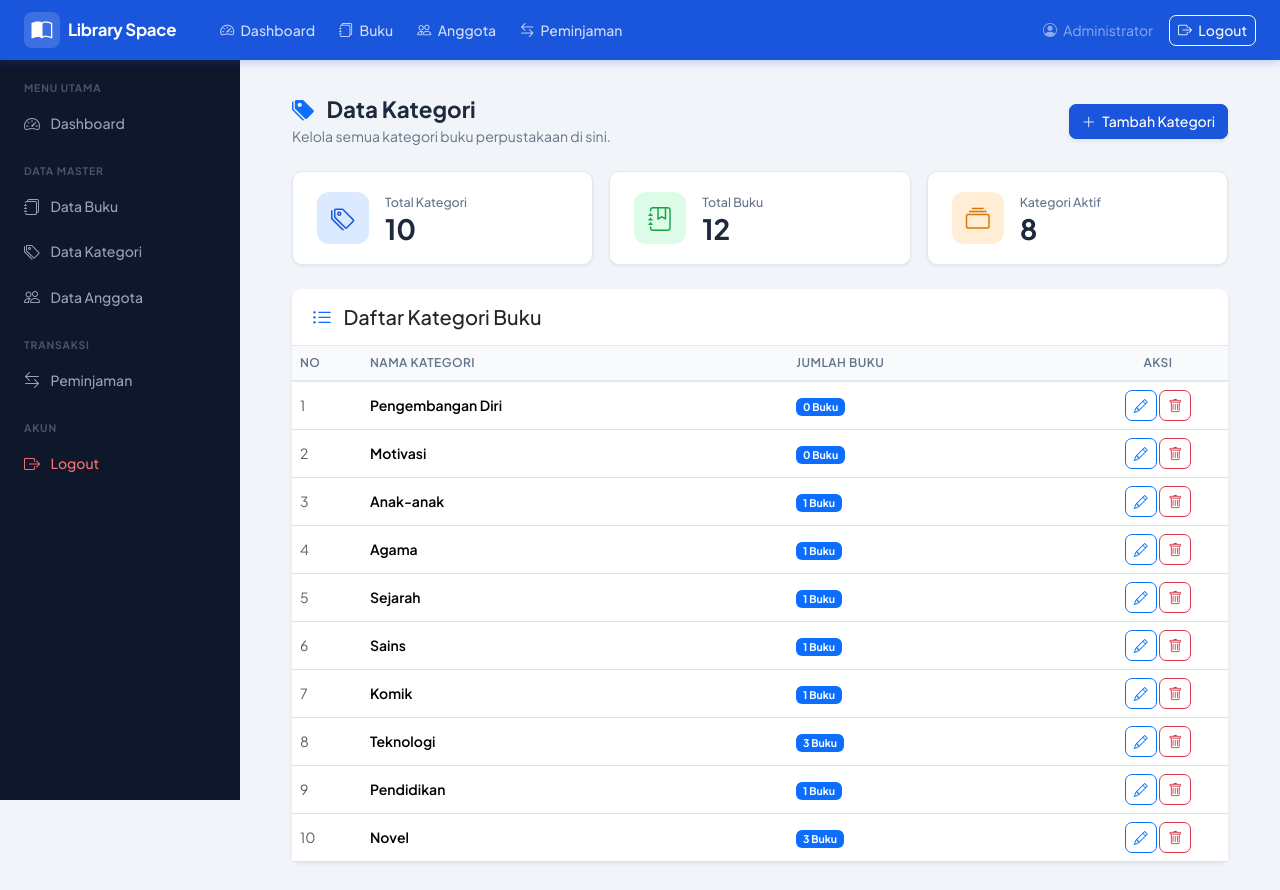
After one commit to reyhanghfra/web-perpustakaan, a PHP site: page /pages/kategori/index.php in a window 1280 px wide. The commit adds this page. Run offline with PHP 8.4, Linux system fonts and the light colour scheme; a user stored in the database is signed in; data comes from the database, SQL or seed files in the repository.

Commit message:
Menambahkan modul kategori CRUD

```diff
--- a/includes/auth_guard.php
+++ b/includes/auth_guard.php
@@ -9,6 +9,6 @@ if (session_status() === PHP_SESSION_NONE) {
 }
 
 if (!isset($_SESSION['login']) || $_SESSION['login'] !== true) {
-    header('Location: /perpustakaan/login.php');
+    header('Location: /web-perpustakaan/login.php');
     exit;
 }
--- a/includes/footer.php
+++ b/includes/footer.php
@@ -6,6 +6,6 @@
   <!-- Bootstrap 5 JS -->
   <script src="https://cdn.jsdelivr.net/npm/bootstrap@5.3.2/dist/js/bootstrap.bundle.min.js"></script>
   <!-- Custom JS -->
-  <script src="/perpustakaan/assets/js/main.js"></script>
+  <script src="/web-perpustakaan/assets/js/main.js"></script>
 </body>
 </html>
--- a/includes/header.php
+++ b/includes/header.php
@@ -20,6 +20,6 @@ if (!isset($page_title)) $page_title = 'Library Space';
   <link rel="preconnect" href="https://fonts.googleapis.com">
   <link href="https://fonts.googleapis.com/css2?family=Plus+Jakarta+Sans:wght@400;500;600;700&display=swap" rel="stylesheet">
   <!-- Custom CSS -->
-  <link rel="stylesheet" href="/perpustakaan/assets/css/style.css">
+  <link rel="stylesheet" href="/web-perpustakaan/assets/css/style.css">
 </head>
 <body>
--- a/includes/navbar.php
+++ b/includes/navbar.php
@@ -8,7 +8,7 @@
   <div class="container-fluid px-4">
 
     <!-- Brand -->
-    <a class="navbar-brand d-flex align-items-center gap-2" href="/perpustakaan/pages/dashboard/">
+    <a class="navbar-brand d-flex align-items-center gap-2" href="/web-perpustakaan/pages/dashboard/">
       <span class="brand-icon"><i class="bi bi-book-half"></i></span>
       <span class="brand-name">Library Space</span>
     </a>
@@ -24,25 +24,25 @@
       <ul class="navbar-nav me-auto mb-2 mb-lg-0 ms-3">
         <li class="nav-item">
           <a class="nav-link <?= (strpos($_SERVER['REQUEST_URI'], '/dashboard') !== false) ? 'active' : '' ?>"
-             href="/perpustakaan/pages/dashboard/">
+             href="/web-perpustakaan/pages/dashboard/">
             <i class="bi bi-speedometer2 me-1"></i> Dashboard
           </a>
         </li>
         <li class="nav-item">
           <a class="nav-link <?= (strpos($_SERVER['REQUEST_URI'], '/buku') !== false) ? 'active' : '' ?>"
-             href="/perpustakaan/pages/buku/">
+             href="/web-perpustakaan/pages/buku/">
             <i class="bi bi-journals me-1"></i> Buku
           </a>
         </li>
         <li class="nav-item">
           <a class="nav-link <?= (strpos($_SERVER['REQUEST_URI'], '/anggota') !== false) ? 'active' : '' ?>"
-             href="/perpustakaan/pages/anggota/">
+             href="/web-perpustakaan/pages/anggota/">
             <i class="bi bi-people me-1"></i> Anggota
           </a>
         </li>
         <li class="nav-item">
           <a class="nav-link <?= (strpos($_SERVER['REQUEST_URI'], '/peminjaman') !== false) ? 'active' : '' ?>"
-             href="/perpustakaan/pages/peminjaman/">
+             href="/web-perpustakaan/pages/peminjaman/">
             <i class="bi bi-arrow-left-right me-1"></i> Peminjaman
           </a>
         </li>
@@ -54,7 +54,7 @@
           <i class="bi bi-person-circle me-1"></i>
           <?= htmlspecialchars($_SESSION['nama'] ?? 'Admin') ?>
         </span>
-        <a href="/perpustakaan/logout.php" class="btn btn-sm btn-outline-light">
+        <a href="/web-perpustakaan/logout.php" class="btn btn-sm btn-outline-light">
           <i class="bi bi-box-arrow-right me-1"></i> Logout
         </a>
       </div>
--- a/includes/sidebar.php
+++ b/includes/sidebar.php
@@ -10,7 +10,7 @@ $current = $_SERVER['REQUEST_URI'];
 
     <div class="sidebar-section-label">MENU UTAMA</div>
 
-    <a href="/perpustakaan/pages/dashboard/"
+    <a href="/web-perpustakaan/pages/dashboard/"
        class="sidebar-link <?= strpos($current, '/dashboard') !== false ? 'active' : '' ?>">
       <i class="bi bi-speedometer2"></i>
       <span>Dashboard</span>
@@ -18,13 +18,19 @@ $current = $_SERVER['REQUEST_URI'];
 
     <div class="sidebar-section-label mt-3">DATA MASTER</div>
 
-    <a href="/perpustakaan/pages/buku/"
+    <a href="/web-perpustakaan/pages/buku/"
        class="sidebar-link <?= strpos($current, '/buku') !== false ? 'active' : '' ?>">
       <i class="bi bi-journals"></i>
       <span>Data Buku</span>
     </a>
 
-    <a href="/perpustakaan/pages/anggota/"
+    <a href="/web-perpustakaan/pages/kategori/index.php"
+class="sidebar-link">
+<i class="bi bi-tags"></i>
+<span>Data Kategori</span>
+</a>
+
+    <a href="/web-perpustakaan/pages/anggota/"
        class="sidebar-link <?= strpos($current, '/anggota') !== false ? 'active' : '' ?>">
       <i class="bi bi-people"></i>
       <span>Data Anggota</span>
@@ -32,7 +38,7 @@ $current = $_SERVER['REQUEST_URI'];
 
     <div class="sidebar-section-label mt-3">TRANSAKSI</div>
 
-    <a href="/perpustakaan/pages/peminjaman/"
+    <a href="/web-perpustakaan/pages/peminjaman/"
        class="sidebar-link <?= strpos($current, '/peminjaman') !== false ? 'active' : '' ?>">
       <i class="bi bi-arrow-left-right"></i>
       <span>Peminjaman</span>
@@ -40,7 +46,7 @@ $current = $_SERVER['REQUEST_URI'];
 
     <div class="sidebar-section-label mt-3">AKUN</div>
 
-    <a href="/perpustakaan/logout.php" class="sidebar-link text-danger-soft">
+    <a href="/web-perpustakaan/logout.php" class="sidebar-link text-danger-soft">
       <i class="bi bi-box-arrow-right"></i>
       <span>Logout</span>
     </a>
--- a/index.php
+++ b/index.php
@@ -6,8 +6,8 @@
 session_start();
 
 if (isset($_SESSION['login']) && $_SESSION['login'] === true) {
-    header('Location: /perpustakaan/pages/dashboard/');
+    header('Location: /web-perpustakaan/pages/dashboard/');
 } else {
-    header('Location: /perpustakaan/login.php');
+    header('Location: /web-perpustakaan/login.php');
 }
 exit;
--- a/login.php
+++ b/login.php
@@ -6,7 +6,7 @@ session_start();
 
 // Jika sudah login, redirect ke dashboard
 if (isset($_SESSION['login']) && $_SESSION['login'] === true) {
-    header('Location: /perpustakaan/pages/dashboard/');
+    header('Location: /web-perpustakaan/pages/dashboard/');
     exit;
 }
 
@@ -37,7 +37,7 @@ if ($_SERVER['REQUEST_METHOD'] === 'POST') {
                 $_SESSION['username']= $user['username'];
                 $_SESSION['nama']    = $user['nama'];
 
-                header('Location: /perpustakaan/pages/dashboard/');
+                header('Location: /web-perpustakaan/pages/dashboard/');
                 exit;
             } else {
                 $error = 'Username atau password salah.';
@@ -114,7 +114,7 @@ if ($_SERVER['REQUEST_METHOD'] === 'POST') {
   </div>
 
   <script src="https://cdn.jsdelivr.net/npm/bootstrap@5.3.2/dist/js/bootstrap.bundle.min.js"></script>
-  <script src="/perpustakaan/assets/js/main.js"></script>
+  <script src="/web-perpustakaan/assets/js/main.js"></script>
   <script>
     function togglePassword() {
       const input = document.getElementById('password');
--- a/logout.php
+++ b/logout.php
@@ -6,5 +6,5 @@ session_start();
 session_unset();
 session_destroy();
 
-header('Location: /perpustakaan/login.php');
+header('Location: /web-perpustakaan/login.php');
 exit;
--- /dev/null
+++ b/pages/kategori/index.php
@@ -0,0 +1,214 @@
+<?php
+require_once __DIR__ . '/../../includes/auth_guard.php';
+require_once __DIR__ . '/../../config/koneksi.php';
+
+$page_title = 'Data Kategori';
+require_once __DIR__ . '/../../includes/header.php';
+
+$query = mysqli_query($koneksi,"
+SELECT k.*,
+COUNT(b.id_buku) as jumlah_buku
+FROM kategori k
+LEFT JOIN buku b
+ON k.id_kategori = b.id_kategori
+GROUP BY k.id_kategori
+ORDER BY k.id_kategori DESC
+");
+?>
+
+<div class="d-flex">
+
+<?php require_once __DIR__ . '/../../includes/sidebar.php'; ?>
+
+<div class="main-wrapper flex-grow-1">
+
+<?php require_once __DIR__ . '/../../includes/navbar.php'; ?>
+
+<div class="pt-2 px-4">
+
+    <div class="page-header d-flex justify-content-between align-items-center mb-4">
+        <div>
+            <h1>
+                <i class="bi bi-tags-fill me-2 text-primary"></i>
+                Data Kategori
+            </h1>
+            <p>Kelola semua kategori buku perpustakaan di sini.</p>
+        </div>
+
+        <a href="tambah.php" class="btn btn-primary shadow-sm">
+            <i class="bi bi-plus-lg me-1"></i>
+            Tambah Kategori
+        </a>
+    </div>
+
+    <div class="row g-3 mb-4">
+
+        <div class="col-md-4">
+            <div class="stat-card">
+                <div class="stat-icon blue">
+                    <i class="bi bi-tags"></i>
+                </div>
+                <div>
+                    <div class="stat-label">Total Kategori</div>
+                    <div class="stat-value">
+                        <?=
+                        mysqli_fetch_row(
+                        mysqli_query($koneksi,"SELECT COUNT(*) FROM kategori")
+                        )[0];
+                        ?>
+                    </div>
+                </div>
+            </div>
+        </div>
+
+        <div class="col-md-4">
+            <div class="stat-card">
+                <div class="stat-icon green">
+                    <i class="bi bi-journal-bookmark"></i>
+                </div>
+                <div>
+                    <div class="stat-label">Total Buku</div>
+                    <div class="stat-value">
+                        <?=
+                        mysqli_fetch_row(
+                        mysqli_query($koneksi,"SELECT COUNT(*) FROM buku")
+                        )[0];
+                        ?>
+                    </div>
+                </div>
+            </div>
+        </div>
+
+        <div class="col-md-4">
+            <div class="stat-card">
+                <div class="stat-icon orange">
+                    <i class="bi bi-collection"></i>
+                </div>
+                <div>
+                    <div class="stat-label">Kategori Aktif</div>
+                    <div class="stat-value">
+                        <?=
+                        mysqli_fetch_row(
+                        mysqli_query($koneksi,"
+                        SELECT COUNT(DISTINCT id_kategori)
+                        FROM buku
+                        ")
+                        )[0];
+                        ?>
+                    </div>
+                </div>
+            </div>
+        </div>
+
+    </div>
+
+    <div class="card shadow-sm border-0">
+
+        <div class="card-header bg-white">
+            <h5 class="mb-0">
+                <i class="bi bi-list-ul text-primary me-2"></i>
+                Daftar Kategori Buku
+            </h5>
+        </div>
+
+        <div class="card-body p-0">
+
+            <div class="table-responsive">
+
+                <table class="table table-hover align-middle mb-0">
+
+                    <thead class="table-light">
+                        <tr>
+                            <th width="70">No</th>
+                            <th>Nama Kategori</th>
+                            <th>Jumlah Buku</th>
+                            <th width="140" class="text-center">Aksi</th>
+                        </tr>
+                    </thead>
+
+                    <tbody>
+
+                    <?php
+                    if(mysqli_num_rows($query) > 0):
+                    $no = 1;
+
+                    while($row=mysqli_fetch_assoc($query)):
+                    ?>
+
+                        <tr>
+
+                            <td class="text-muted">
+                                <?= $no++ ?>
+                            </td>
+
+                            <td>
+                                <div class="fw-semibold">
+                                    <?= htmlspecialchars($row['nama_kategori']) ?>
+                                </div>
+                            </td>
+
+                            <td>
+                                <span class="badge bg-primary">
+                                    <?= $row['jumlah_buku'] ?> Buku
+                                </span>
+                            </td>
+
+                            <td class="text-center">
+
+                                <a href="edit.php?id=<?= $row['id_kategori'] ?>"
+                                   class="btn btn-sm btn-outline-primary"
+                                   title="Edit">
+
+                                    <i class="bi bi-pencil"></i>
+
+                                </a>
+
+                                <a href="hapus.php?id=<?= $row['id_kategori'] ?>"
+                                   class="btn btn-sm btn-outline-danger"
+                                   onclick="return confirm('Hapus kategori ini?')"
+                                   title="Hapus">
+
+                                    <i class="bi bi-trash"></i>
+
+                                </a>
+
+                            </td>
+
+                        </tr>
+
+                    <?php
+                    endwhile;
+                    else:
+                    ?>
+
+                        <tr>
+                            <td colspan="4" class="text-center py-5">
+
+                                <i class="bi bi-tags display-4 text-secondary d-block mb-2"></i>
+
+                                <span class="text-muted">
+                                    Belum ada data kategori.
+                                </span>
+
+                            </td>
+                        </tr>
+
+                    <?php endif; ?>
+
+                    </tbody>
+
+                </table>
+
+            </div>
+
+        </div>
+
+    </div>
+
+</div>
+
+</div>
+
+</div>
+
+<?php require_once __DIR__ . '/../../includes/footer.php'; ?>
```
Also changed, not shown: pages/kategori/edit.php (added, +122 -0 lines), pages/kategori/hapus.php (added, +14 -0 lines), pages/kategori/tambah.php (added, +109 -0 lines).
